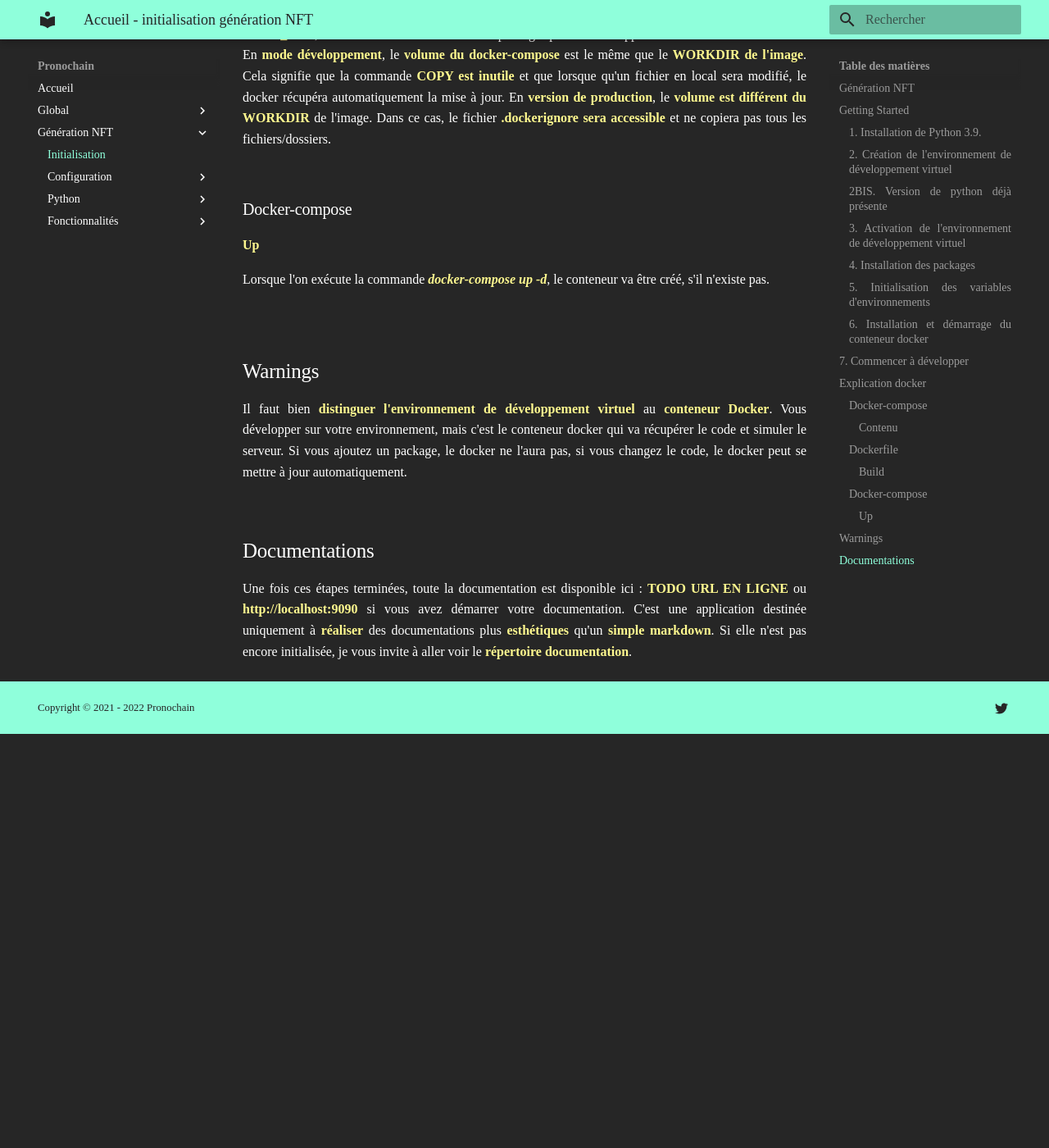
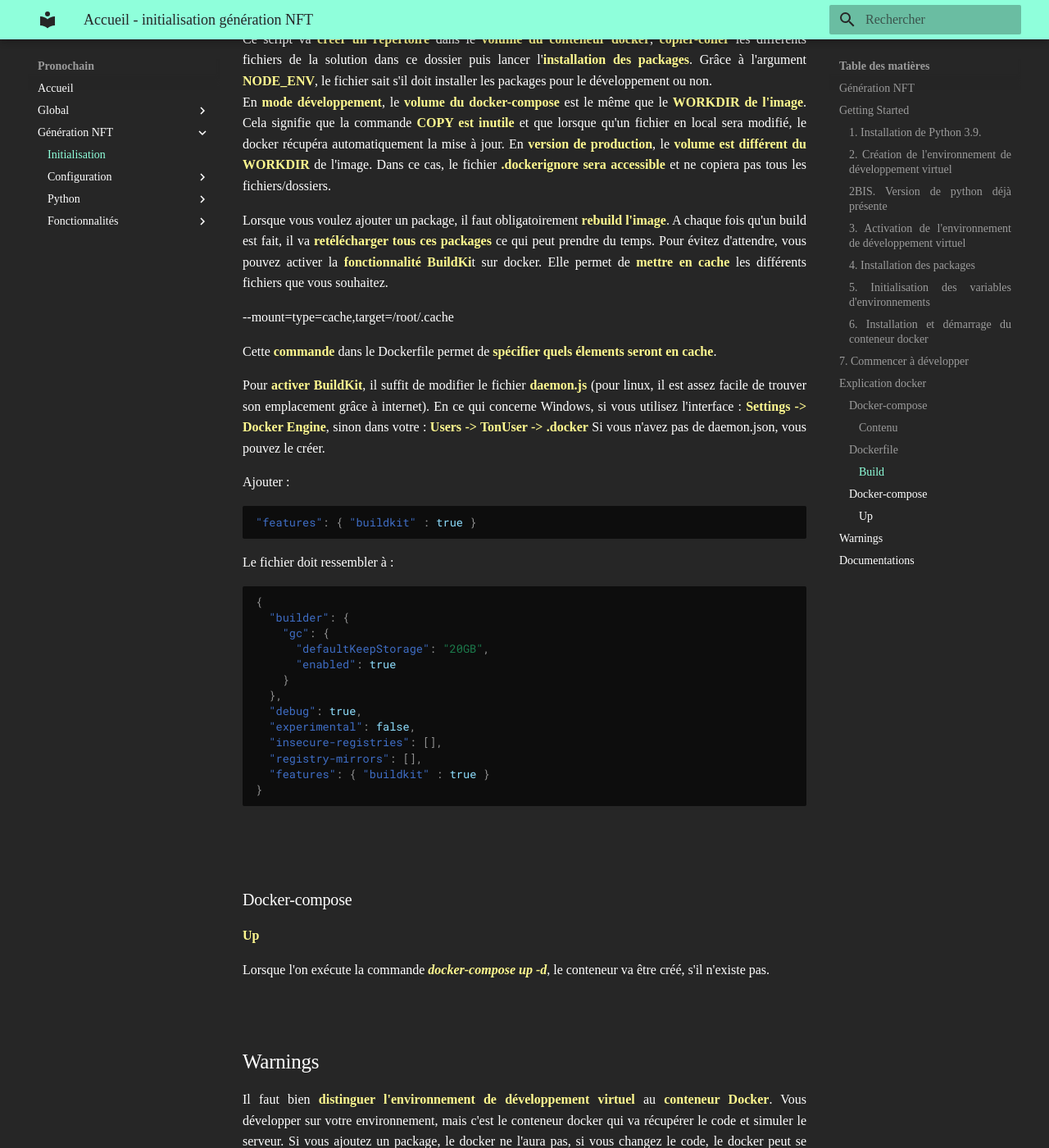
Before and after one commit to VincentMor/pronochain-documentation, an MkDocs documentation site: the page built from docs/generation_nft/index.md, in a window 1280 px wide and 1400 px high, scrolled down 7823 px. Shown: the whole window at 82% size. Built offline with MkDocs 1.6.1 and Material for MkDocs 9.7.7, drawn with Linux system fonts in a browser that asks for light colours; before the commit the page ends 8718 px from its top, so only the background shows below that; some of the changed text lies outside the part shown.

Commit message:
feat(add-buildkit): Ajout de la documentation pour activer buildkit (Task: AB#254)

````diff
--- a/docs/generation_nft/index.md
+++ b/docs/generation_nft/index.md
@@ -250,10 +250,13 @@ RUN apt-get install ffmpeg libsm6 libxext6  -y
 
 COPY . /src
 
-RUN pip install --upgrade pip
-RUN pip install --upgrade -r requirements.txt
+RUN --mount=type=cache,target=/root/.cache \
+    pip install --upgrade pip
+RUN --mount=type=cache,target=/root/.cache \
+    pip install -r requirements.txt
 
-RUN if [ "$NODE_ENV" = "development" ] ; \
+RUN --mount=type=cache,target=/root/.cache \
+    if [ "$NODE_ENV" = "development" ] ; \
     then pip install -r requirements-dev.txt; \
     fi
 
@@ -265,6 +268,38 @@ RUN if [ "$NODE_ENV" = "development" ] ; \
 
 Ce script va **créer un répertoire** dans le **volume du conteneur docker**, **copier-coller** les différents fichiers de la solution dans ce dossier puis lancer l'**installation des packages**. Grâce à l'argument **NODE_ENV**, le fichier sait s'il doit installer les packages pour le développement ou non.<br>
 En **mode développement**, le **volume du docker-compose** est le même que le **WORKDIR de l'image**. Cela signifie que la commande **COPY est inutile** et que lorsque qu'un fichier en local sera modifié, le docker récupéra automatiquement la mise à jour. En **version de production**, le **volume est différent du WORKDIR** de l'image. Dans ce cas, le fichier **.dockerignore sera accessible** et ne copiera pas tous les fichiers/dossiers.
+
+Lorsque vous voulez ajouter un package, il faut obligatoirement **rebuild l'image**. A chaque fois qu'un build est fait, il va **retélécharger tous ces packages** ce qui peut prendre du temps. Pour évitez d'attendre, vous pouvez activer la **fonctionnalité BuildKi**t sur docker. Elle permet de **mettre en cache** les différents fichiers que vous souhaitez.
+
+  --mount=type=cache,target=/root/.cache
+
+Cette **commande** dans le Dockerfile permet de **spécifier quels élements seront en cache**.
+
+Pour **activer BuildKit**, il suffit de modifier le fichier **daemon.js** (pour linux, il est assez facile de trouver son emplacement grâce à internet). En ce qui concerne Windows, si vous utilisez l'interface : **Settings -> Docker Engine**, sinon dans votre : **Users -> TonUser -> .docker** Si vous n'avez pas de daemon.json, vous pouvez le créer.
+
+Ajouter :
+
+```json
+"features": { "buildkit" : true }
+```
+
+Le fichier doit ressembler à :
+```json
+{
+  "builder": {
+    "gc": {
+      "defaultKeepStorage": "20GB",
+      "enabled": true
+    }
+  },
+  "debug": true,
+  "experimental": false,
+  "insecure-registries": [],
+  "registry-mirrors": [],
+  "features": { "buildkit" : true }
+}
+```
+
 <br><br>
 
 ### Docker-compose
````
